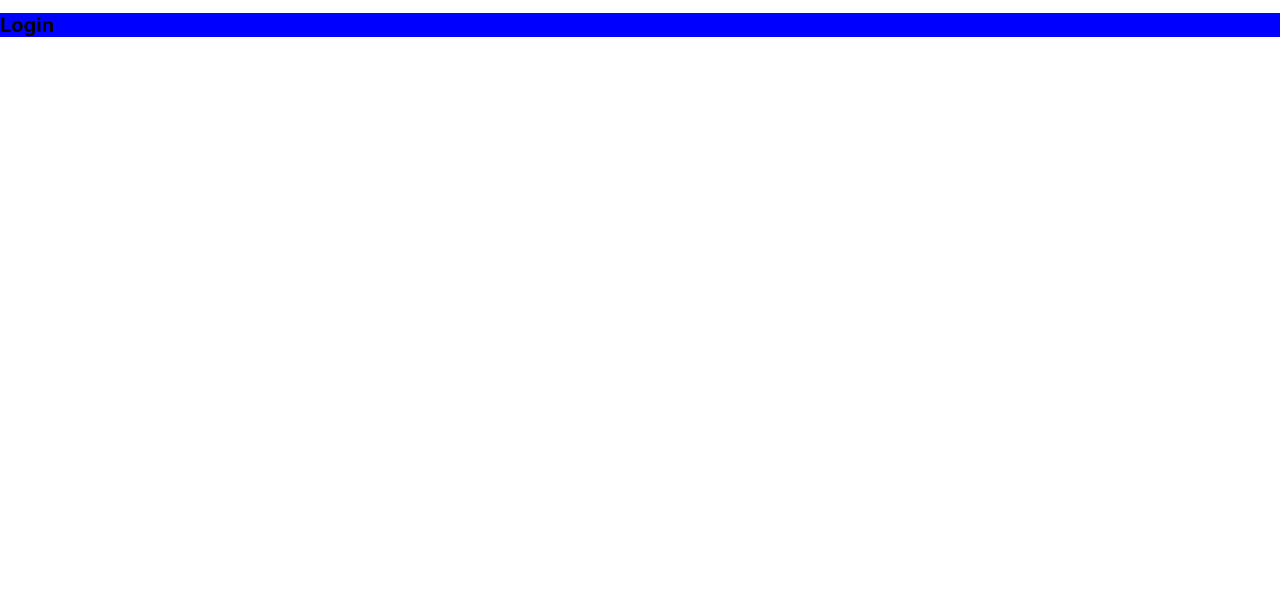
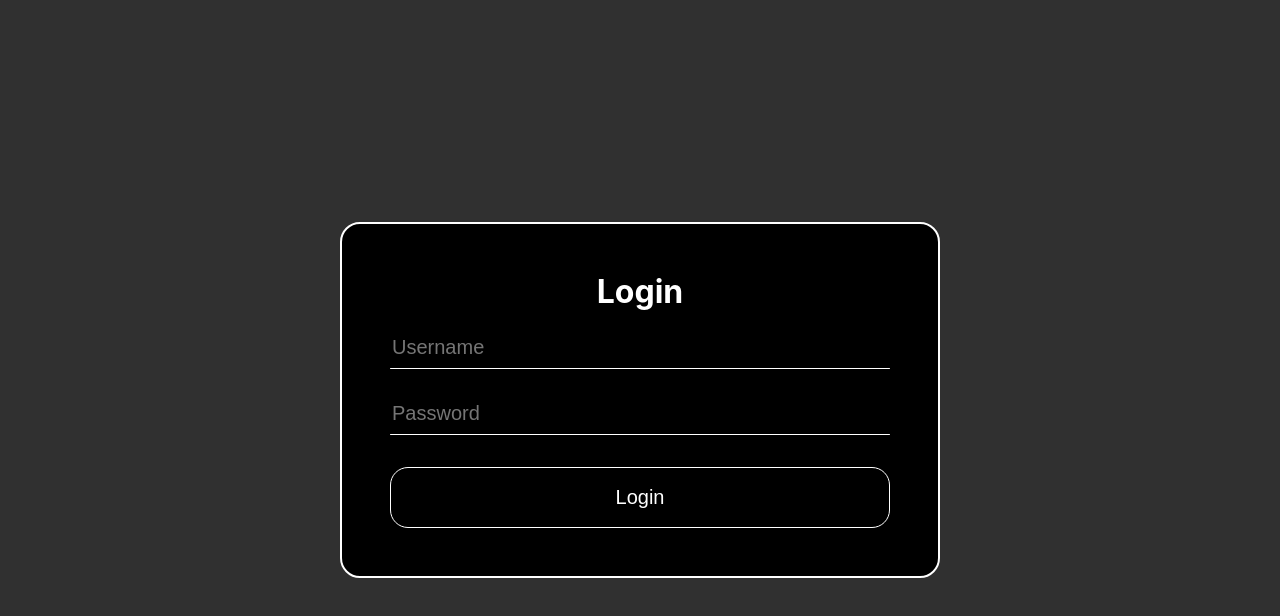
Before and after one commit to rafaelnunes22/library-app, a React app: page / in a window 1280 px wide. Shown: the top 616 px of the page. Built offline with nearby package versions, Linux system fonts and the light colour scheme.

Commit message:
create login screen

```diff
--- a/src/index.css
+++ b/src/index.css
@@ -1,10 +1,12 @@
 body {
+  padding: 0;
   margin: 0;
   font-family: -apple-system, BlinkMacSystemFont, 'Segoe UI', 'Roboto', 'Oxygen',
     'Ubuntu', 'Cantarell', 'Fira Sans', 'Droid Sans', 'Helvetica Neue',
     sans-serif;
   -webkit-font-smoothing: antialiased;
   -moz-osx-font-smoothing: grayscale;
+  background-color: #303030;
 }
 
 code {
--- a/src/index.tsx
+++ b/src/index.tsx
@@ -4,9 +4,13 @@ import './index.css';
 import App from './App';
 import reportWebVitals from './reportWebVitals';
 
+import { Grid } from "./components/Grid"
+
 ReactDOM.render(
   <React.StrictMode>
-    <App />
+    <Grid>
+      <App />
+    </Grid>
   </React.StrictMode>,
   document.getElementById('root')
 );
--- a/src/pages/Login/index.tsx
+++ b/src/pages/Login/index.tsx
@@ -1,9 +1,24 @@
 import React from "react";
 
+import { Input } from "../../components/Input";
+import { Button } from "../../components/Button";
+
 import {
+  Wrapper,
+  Container,
   Title
 } from "./styles";
 
 export function Login() {
-  return <Title>Login</Title>
+  return (
+    <Wrapper>
+      <Container>
+        <Title>Login</Title>
+        <Input placeholder="Username" />
+        <Input placeholder="Password" />
+        <Button onClick={() => console.log("clicked")}>Login</Button>
+      </Container>
+    </Wrapper>
+
+  )
 }
--- a/src/pages/Login/styles.ts
+++ b/src/pages/Login/styles.ts
@@ -1,6 +1,35 @@
 import styled from "styled-components";
 
+
+export const Wrapper = styled.div`
+  display: flex;
+  align-items: center;
+  justify-content: center;
+
+  height: 100vh;
+`;
+
+export const Container = styled.div`
+  display: flex;
+  flex-direction: column;
+  align-items: center;
+  gap: 24px;
+
+  padding: 48px;
+
+  border: 2px solid white;
+  border-radius:  20px;
+  width: 100%;
+
+  background-color: black;
+
+  @media(min-width: 1024px) {
+    max-width: 500px;
+  }
+`;
+
 export const Title = styled.h1`
-  background-color: blue;
-  font-size: 20px;
+  color: white;
+  padding: none;
+  margin: 0;
 `;
```
